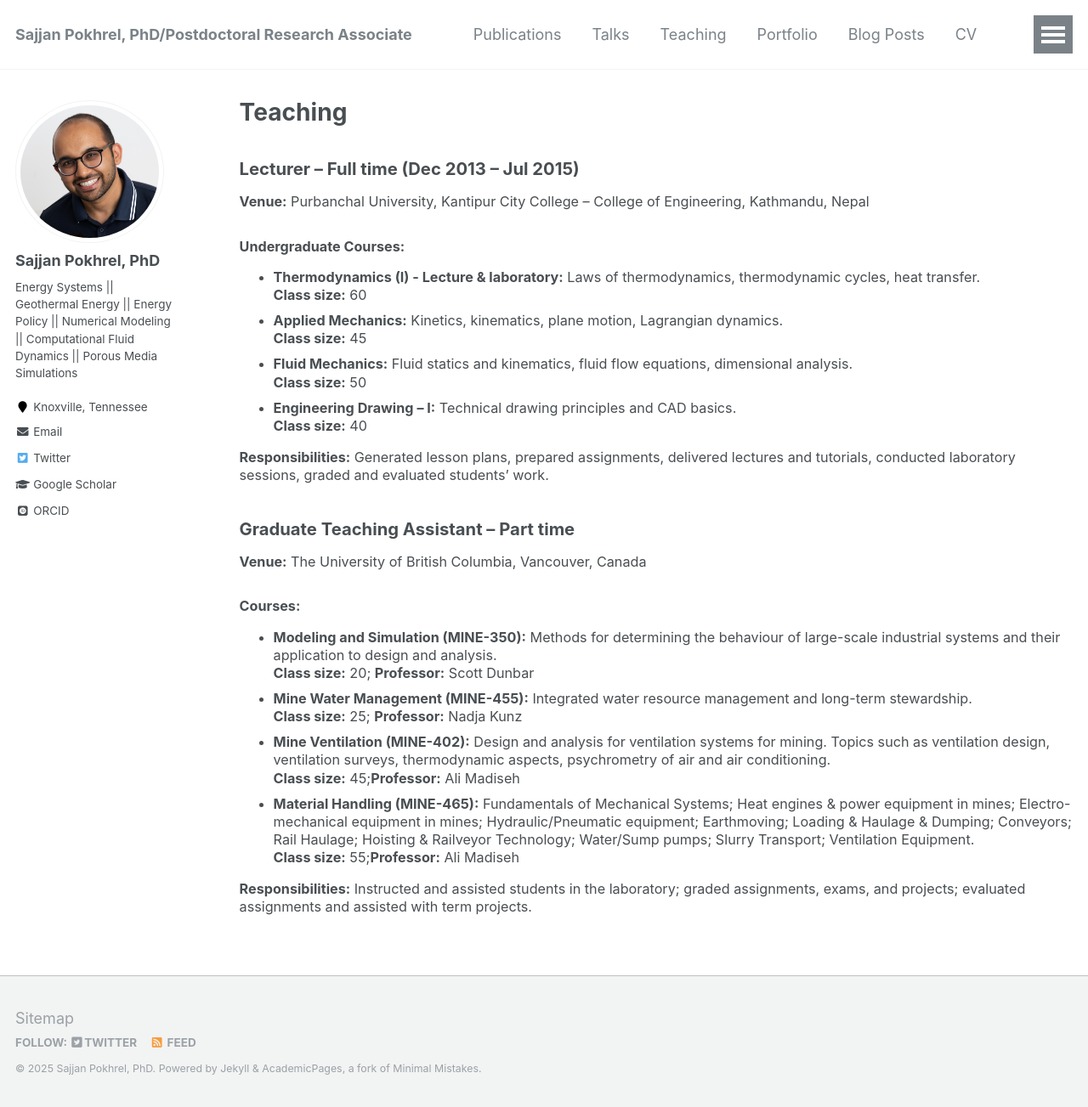
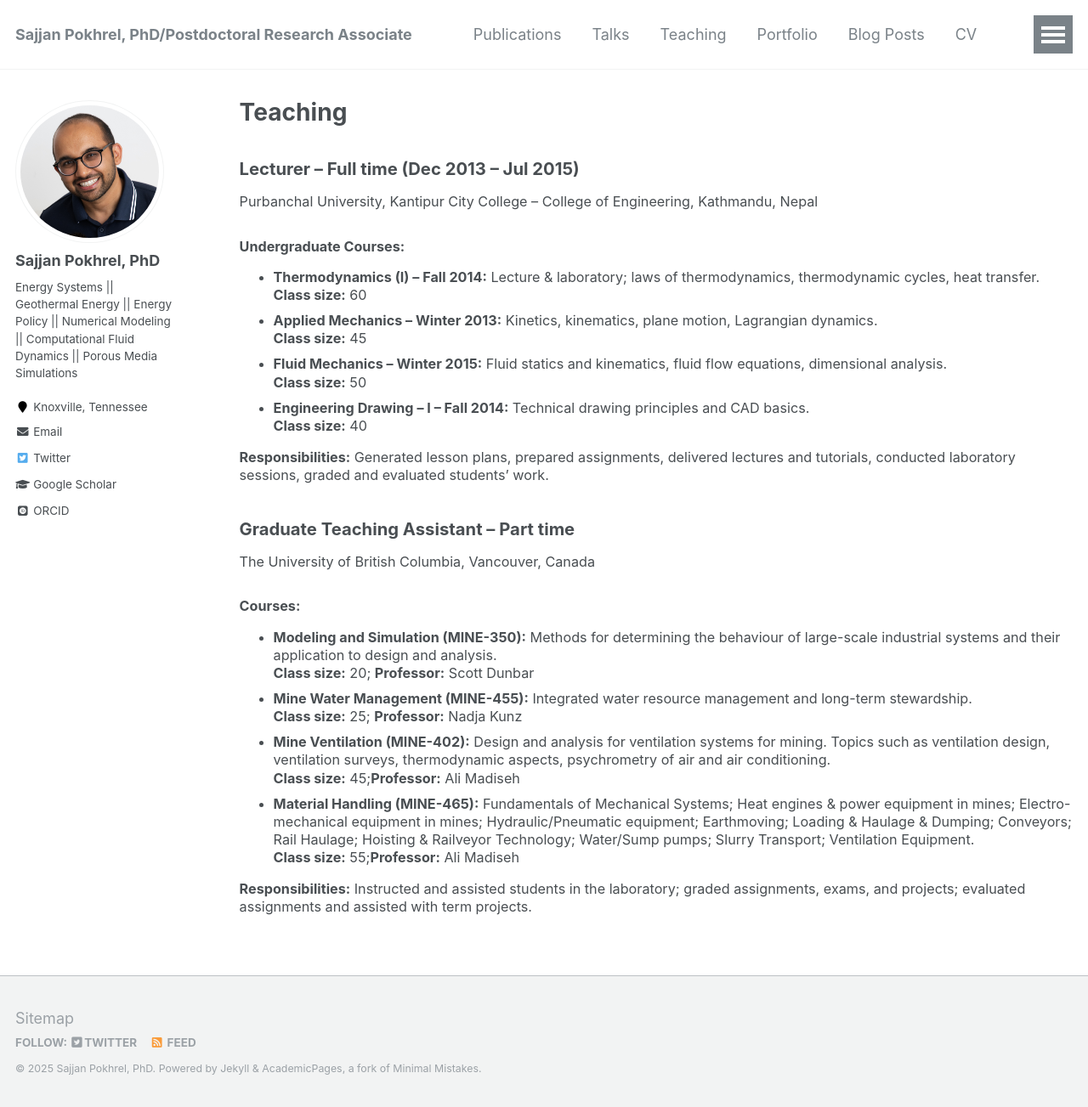
Before and after one commit to sajjanpokhrel/sajjanpokhrel.github.io, a Jekyll site: the page built from _teaching/2014-spring-teaching-1.md, in a window 1280 px wide and 1303 px high. Shown: the whole window at 85% size. Built offline with Jekyll 4.4.1, drawn with Linux system fonts in a browser that asks for light colours; some web fonts are replaced.

Commit message:
edit teaching for spacing

```diff
--- a/_teaching/2014-spring-teaching-1.md
+++ b/_teaching/2014-spring-teaching-1.md
@@ -9,28 +9,33 @@ author_profile: true
 
 <article class="teaching-entry">
   <h2>Lecturer – Full time (Dec 2013 – Jul 2015)</h2>
-  <p><strong>Venue:</strong> Purbanchal University, Kantipur City College – College of Engineering, Kathmandu, Nepal</p>
+  <p>Purbanchal University, Kantipur City College – College of Engineering, Kathmandu, Nepal</p>
   <h3>Undergraduate Courses:</h3>
   <ul>
     <li>
-      <strong>Thermodynamics (I) - Lecture & laboratory:</strong> Laws of thermodynamics, thermodynamic cycles, heat transfer.<br><strong>Class size:</strong> 60
+      <strong>Thermodynamics (I) – Fall 2014:</strong> Lecture & laboratory; laws of thermodynamics, thermodynamic cycles, heat transfer.<br>
+      <strong>Class size:</strong> 60
     </li>
     <li>
-      <strong>Applied Mechanics:</strong> Kinetics, kinematics, plane motion, Lagrangian dynamics.<br><strong>Class size:</strong> 45
+      <strong>Applied Mechanics – Winter 2013:</strong> Kinetics, kinematics, plane motion, Lagrangian dynamics.<br>
+      <strong>Class size:</strong> 45
     </li>
     <li>
-      <strong>Fluid Mechanics:</strong> Fluid statics and kinematics, fluid flow equations, dimensional analysis.<br><strong>Class size:</strong> 50
+      <strong>Fluid Mechanics – Winter 2015:</strong> Fluid statics and kinematics, fluid flow equations, dimensional analysis.<br>
+      <strong>Class size:</strong> 50
     </li>
     <li>
-      <strong>Engineering Drawing – I:</strong> Technical drawing principles and CAD basics.<br><strong>Class size:</strong> 40
+      <strong>Engineering Drawing – I – Fall 2014:</strong> Technical drawing principles and CAD basics.<br>
+      <strong>Class size:</strong> 40
     </li>
   </ul>
   <p><strong>Responsibilities:</strong> Generated lesson plans, prepared assignments, delivered lectures and tutorials, conducted laboratory sessions, graded and evaluated students’ work.</p>
 </article>
 
+
 <article class="teaching-entry">
   <h2>Graduate Teaching Assistant – Part time</h2>
-  <p><strong>Venue:</strong> The University of British Columbia, Vancouver, Canada</p>
+  <p>The University of British Columbia, Vancouver, Canada</p>
   <h3>Courses:</h3>
   <ul>
     <li><strong>Modeling and Simulation (MINE-350):</strong> Methods for determining the behaviour of large-scale industrial systems and their application to design and analysis.<br><strong>Class size:</strong> 20; <strong>Professor:</strong> Scott Dunbar</li>
```
